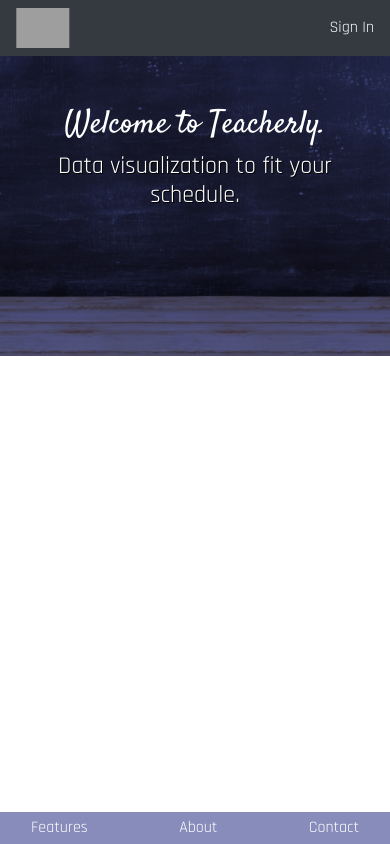
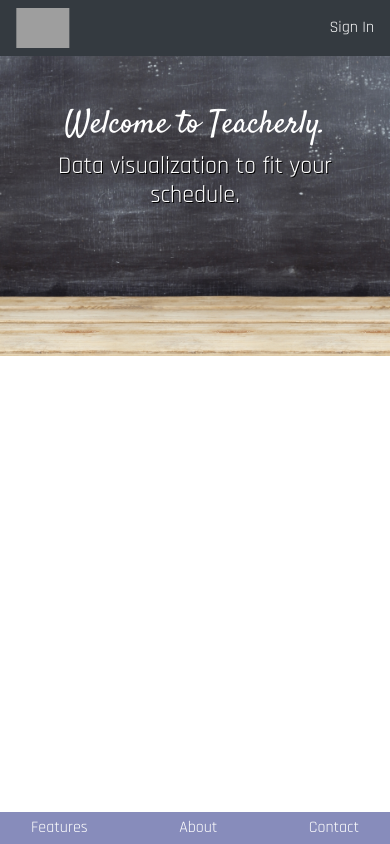
Before and after one commit to patrickeast/teacherly, a React (Create React App) app in the folder client/: page / in a window 390 px wide. Built offline with nearby package versions, Linux system fonts and the light colour scheme; grey boxes are pictures that could not be loaded.

Commit message:
background-color

```diff
--- a/client/src/App.css
+++ b/client/src/App.css
@@ -78,7 +78,7 @@
   .App-header {
     background-size: 200%;
     background-position-y: -65px;
-    background-color: none;
+    background-color: #fff;
     background-repeat: repeat;
     min-height: 300px;
     padding: 50px 20px 50px 20px;
```
